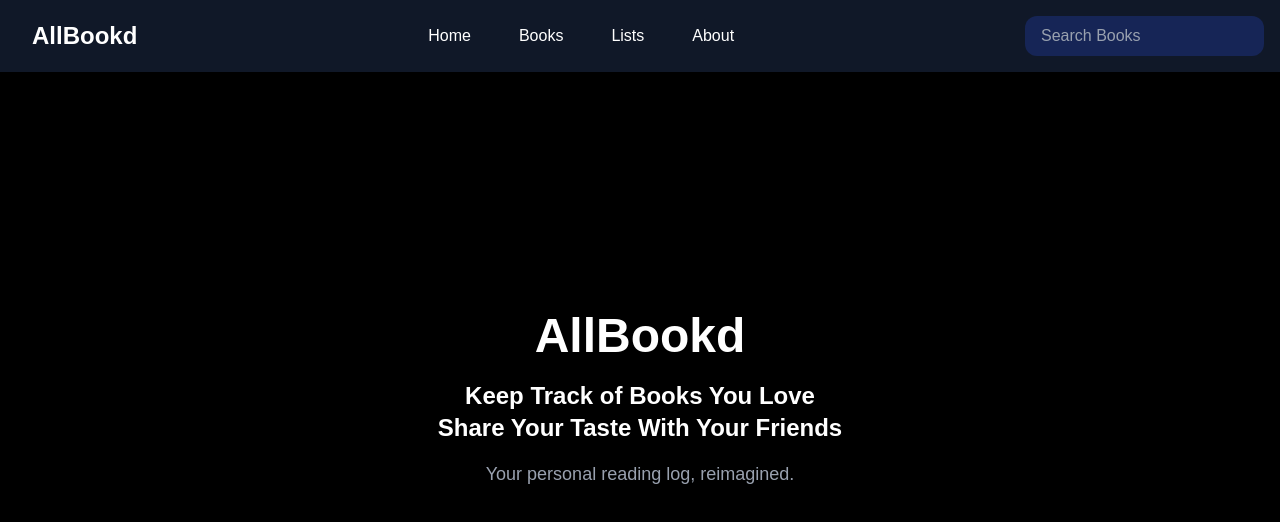
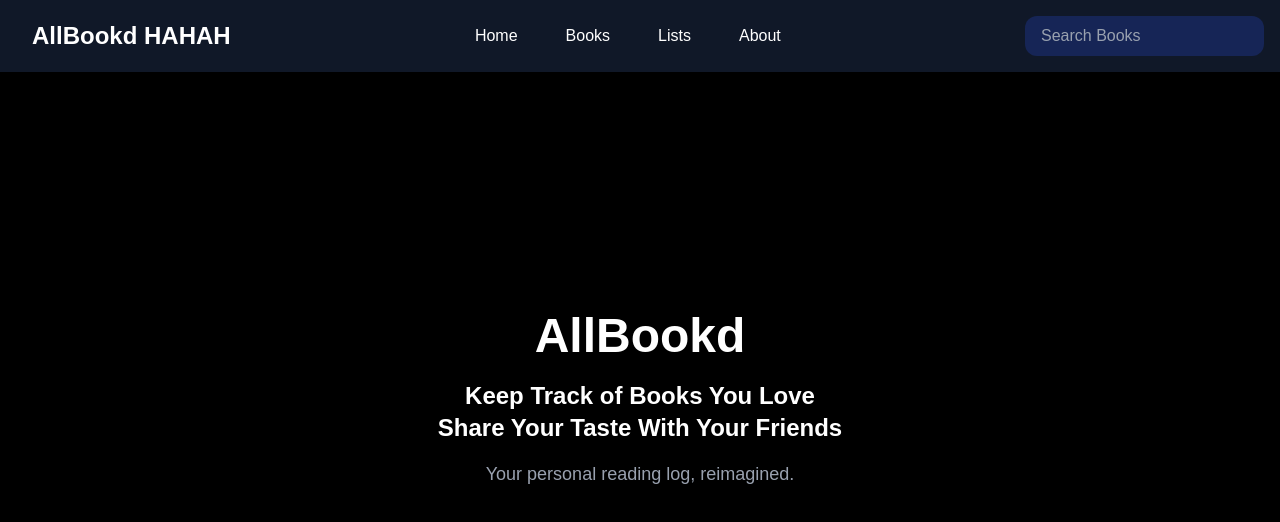
Before and after one commit to chancesong10/AllBookd, a Next.js app: page / in a window 1280 px wide. Shown: the top 522 px of the page. Built offline with nearby package versions, Linux system fonts and the light colour scheme.

Commit message:
Push changes to test something

```diff
--- a/app/components/Navbar.jsx
+++ b/app/components/Navbar.jsx
@@ -26,7 +26,7 @@ export default function Navbar() {
             <div className="fixed bg-gray-900 p-4 w-full flex items-center">
                 <div>
                     <Link href="/" className="ml-4 text-white text-2xl font-bold">
-                        AllBookd
+                        AllBookd HAHAH
                     </Link>
                 </div>
                 <div className="flex-1 flex justify-center ">
```
